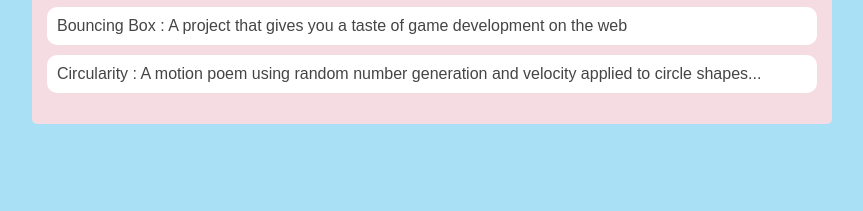
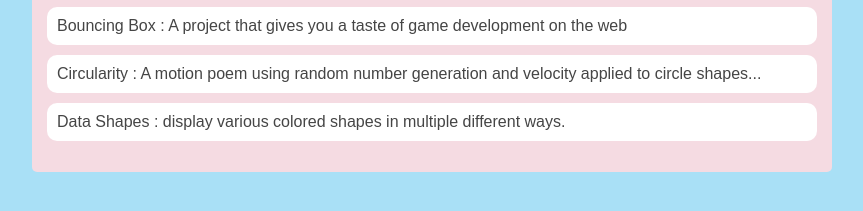
Before and after one commit to Janpow-nln/janpow-nln.github.io, a plain HTML site: page portfolio.html in a window 1280 px wide. Shown: the part 217-428 px from the top of the page, without its empty margins (208-1071 px from the left). Drawn offline with Linux system fonts and the light colour scheme.

Commit message:
add asd project data shapes

```diff
--- a/portfolio.html
+++ b/portfolio.html
@@ -106,6 +106,7 @@
                         <li><a href="projects/platformer/">Platformer : A cannon - dodging, collectible - grabbing adventure game for Halleb0t</a></li>
                          <li><a href="projects/bouncing-box/">Bouncing Box : A project that gives you a taste of game development on the web </a></li>
                          <li><a href="projects/circularity/">Circularity : A motion poem using random number generation and velocity applied to circle shapes...</a></li>
+                         <li><a href="asd-projects/data-shapes/">Data Shapes : display various colored shapes in multiple different ways.</a></li>
                     </ul>
                 </div>
             </main
```
